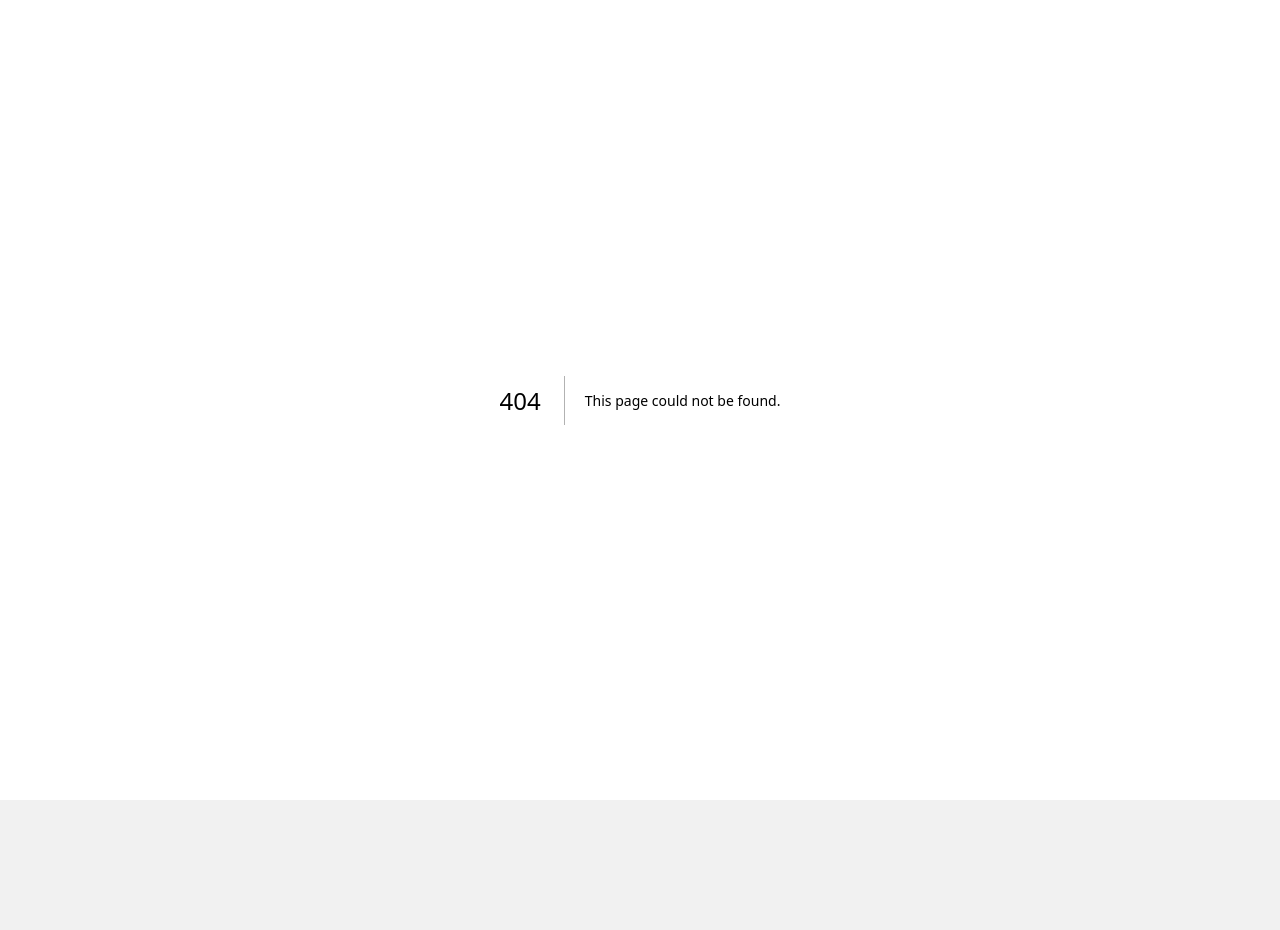
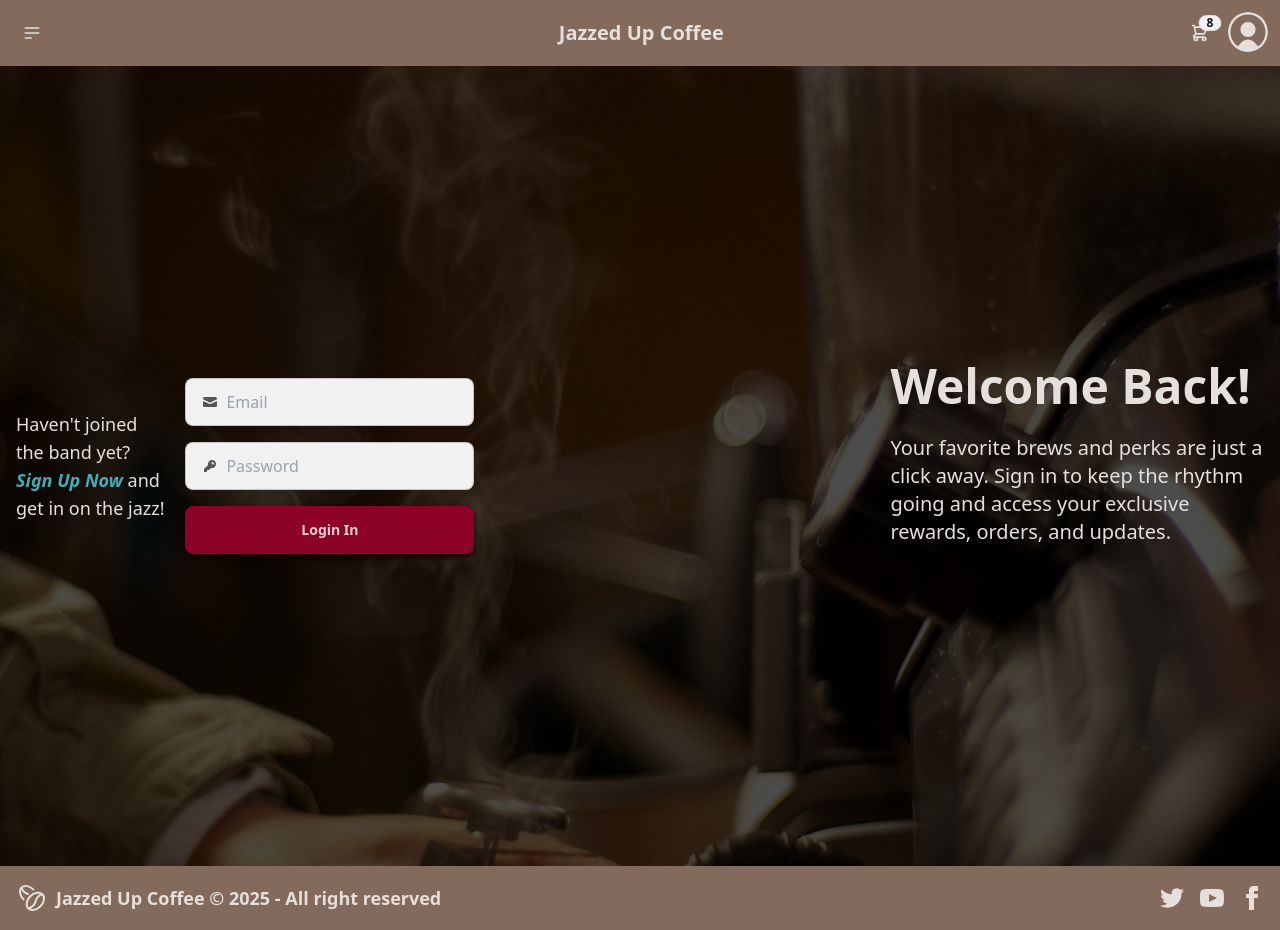
Before and after one commit to Laqwanda-Nettles/coffee-shop-frontend, a Next.js app: page /signin in a window 1280 px wide. Before the commit this address had no page. Before the commit the page ends 800 px from the top, so only its background shows below. Built offline with nearby package versions, Linux system fonts and the light colour scheme.

Commit message:
Added a sigin page & imported navbar, footer, and LoginForm components

```diff
--- /dev/null
+++ b/src/pages/signin.jsx
@@ -0,0 +1,49 @@
+import { useRouter } from "next/router";
+import Footer from "@/components/Footer";
+import LoginForm from "@/components/LoginForm";
+import Navbar from "@/components/Navbar";
+import Link from "next/link";
+
+export default function Signin() {
+  const router = useRouter();
+  function handleSignIn() {
+    alert("Sign In clicked!");
+    router.push("/signin");
+  }
+  return (
+    <div>
+      <Navbar title={"Jazzed Up Coffee"} />
+      <div
+        class="hero bg-base-200 min-h-screen"
+        style={{
+          backgroundImage: "url(signup.jpg)",
+        }}
+      >
+        <div className="hero-overlay bg-opacity-70 bg-black"></div>
+        <div class="hero-content flex-col lg:flex-row-reverse">
+          <div class="text-center lg:text-left text-neutral-content">
+            <h1 class="text-5xl font-bold">Welcome Back!</h1>
+            <p class="py-6 text-xl">
+              Your favorite brews and perks are just a click away. Sign in to
+              keep the rhythm going and access your exclusive rewards, orders,
+              and updates.
+            </p>
+          </div>
+          <div class="card bg-base-100 w-full max-w-sm shrink-0 shadow-2xl"></div>
+          <LoginForm buttonLabel={"Login In"} handleLogin={handleSignIn} />
+          <div className="text-neutral-content text-lg">
+            <p>
+              Haven&apos;t joined the band yet?{" "}
+              <Link href="/signup" className="text-info italic font-semibold">
+                Sign Up Now
+              </Link>{" "}
+              and get in on the jazz!
+            </p>
+          </div>
+        </div>
+      </div>
+
+      <Footer info={"Jazzed Up Coffee"} />
+    </div>
+  );
+}
```
